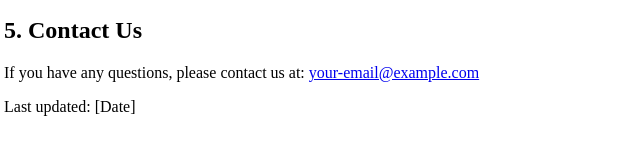
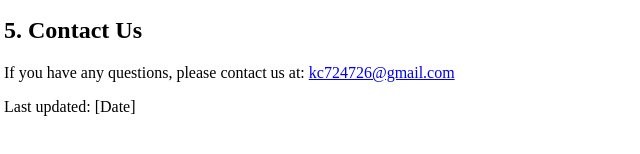
Before and after one commit to s-kc/privacy-policy, a plain HTML site: page index.html in a window 1280 px wide. Shown: the part 508-662 px from the top of the page, 4-644 px from the left. Drawn offline with Linux system fonts and the light colour scheme.

Commit message:
Update privacy policy with contact email

```diff
--- a/index.html
+++ b/index.html
@@ -27,7 +27,7 @@
     <p>We may update this policy from time to time. The latest version will always be posted here.</p>
 
     <h2>5. Contact Us</h2>
-    <p>If you have any questions, please contact us at: <a href="mailto:your-email@example.com">your-email@example.com</a></p>
+    <p>If you have any questions, please contact us at: <a href="mailto:kc724726@gmail.com">kc724726@gmail.com</a></p>
 
     <p>Last updated: [Date]</p>
 </body>
```
